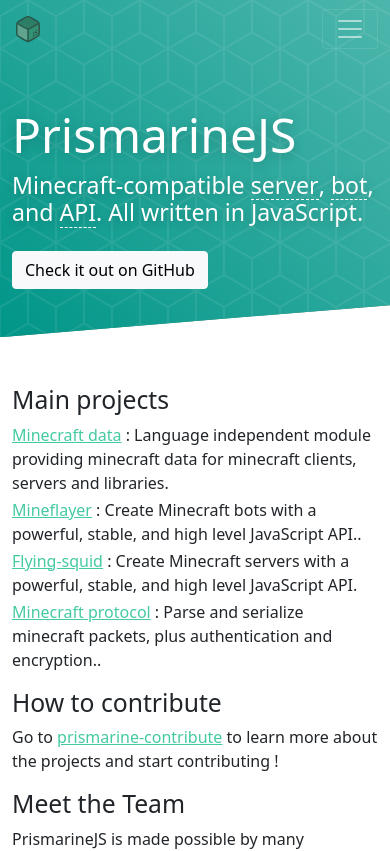
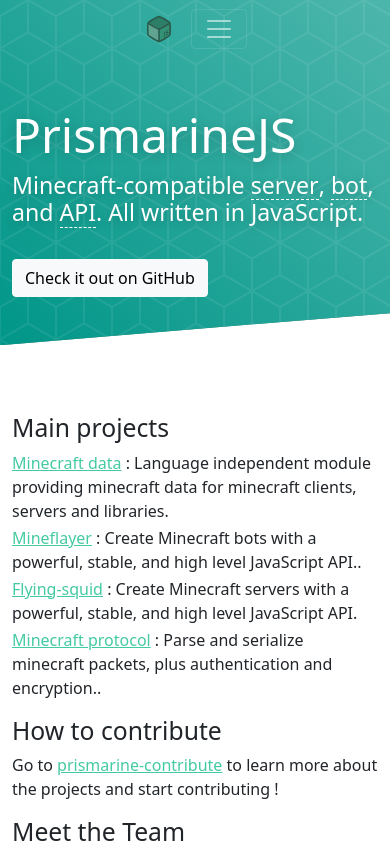
Before and after one commit to PrismarineJS/prismarinejs.github.io, a React (Create React App) app: page / in a window 390 px wide. Shown: the top 851 px of the page. Built offline with nearby package versions, Linux system fonts and the light colour scheme.

Commit message:
Update for latest React (#79)
* update react

* Fix styles

* remove package-lock.json

```diff
--- a/src/App.css
+++ b/src/App.css
@@ -57,7 +57,7 @@
 }
 
 .promoBanner {
-  background-image: url(/images/background.svg), linear-gradient(45deg, #009688, #4db6ac)!important;
+  background-image: url(../public/images/background.svg), linear-gradient(45deg, #009688, #4db6ac) !important;
   background-repeat: repeat;
   background-size: 3.5rem, 100%;
   clip-path: polygon(0 0, 100% 0, 100% calc(100% - 2rem), 0 100%);
@@ -126,3 +126,24 @@
 .meetTheTeam h3 {
   margin-bottom: 1rem;
 }
+
+.navbar {
+  display: flex;
+  justify-content: center;
+  width: fit-content;
+
+  .nav-button {
+    border-radius: 22px;
+    padding-left: 8px;
+    padding-right: 8px;
+
+    > a {
+      color: white;
+      display: flex;
+      gap: 8px;
+      > img {
+        filter: invert(1);
+      }
+    }
+  }
+}
--- a/src/App.js
+++ b/src/App.js
@@ -1,20 +1,17 @@
-import React, { Component } from 'react';
+import React, { useState } from 'react'
 
-import 'bootstrap/dist/css/bootstrap.min.css';
-import './App.css';
+import 'bootstrap/dist/css/bootstrap.min.css'
+import './App.css'
 
-class Members extends Component {
-  constructor(props) {
-    super(props)
-
-    this.state = {
+function Members () {
+  const state = {
     maintainers: [
       { id: '2346494', name: 'Romain Beaumont', username: 'rom1504' },
       { id: '1069318', name: 'Robin Lambertz', username: 'roblabla' },
       { id: '1977472', name: 'Karang', username: 'Karang' },
       { id: '8526903', name: 'Keegan', username: 'mhsjlw', extra: 'flying-squid' },
       { id: '13330620', name: 'Kasper Seweryn', username: 'wvffle', extra: 'mineflayer' },
-        { id: '8838132', name: 'plexigras', username: 'plexigras', extra: 'mineflayer'},
+      { id: '8838132', name: 'plexigras', username: 'plexigras', extra: 'mineflayer' }
     ],
     contributors: [
       { id: '106511', name: 'Andrew Kelley', username: 'andrewrk' },
@@ -23,50 +20,45 @@
       { id: '2260564', name: 'Harold Feit', username: 'DreadWingKnight' },
       { id: '5000732', name: '', username: 'ciolt', extra: 'website' },
       { id: '1270100', name: 'Will Franzen', username: 'wtfaremyinitials' },
-        { id: '1077050', name: 'Dennis Bartlett', username: 'dcbartlett' },
+      { id: '1077050', name: 'Dennis Bartlett', username: 'dcbartlett' }
     ]
   }
-  }
 
-  componentWillMount() {
-
-  }
-
-  render() {
   return (
-      <div className="container">
+    <div className='container' style={{ marginTop: 20 }}>
       <h2>Main projects</h2>
       <ul>
-          <li><a href="https://prismarinejs.github.io/minecraft-data">Minecraft data</a> : Language independent module providing minecraft data for minecraft clients, servers and libraries.</li>
-          <li><a href="https://prismarinejs.github.io/mineflayer">Mineflayer</a> : Create Minecraft bots with a powerful, stable, and high level JavaScript API..</li>
-          <li><a href="https://prismarinejs.github.io/flying-squid">Flying-squid</a> : Create Minecraft servers with a powerful, stable, and high level JavaScript API.</li>
-          <li><a href="https://prismarinejs.github.io/node-minecraft-protocol">Minecraft protocol</a> : Parse and serialize minecraft packets, plus authentication and encryption..</li>
+        <li><a href='https://prismarinejs.github.io/minecraft-data'>Minecraft data</a> : Language independent module providing minecraft data for minecraft clients, servers and libraries.</li>
+        <li><a href='https://prismarinejs.github.io/mineflayer'>Mineflayer</a> : Create Minecraft bots with a powerful, stable, and high level JavaScript API..</li>
+        <li><a href='https://prismarinejs.github.io/flying-squid'>Flying-squid</a> : Create Minecraft servers with a powerful, stable, and high level JavaScript API.</li>
+        <li><a href='https://prismarinejs.github.io/node-minecraft-protocol'>Minecraft protocol</a> : Parse and serialize minecraft packets, plus authentication and encryption..</li>
       </ul>
       <h2>How to contribute</h2>
-        <p>Go to <a href="https://github.com/PrismarineJS/prismarine-contribute">prismarine-contribute</a> to learn more about the projects
-        and start contributing !</p>
+      <p>Go to <a href='https://github.com/PrismarineJS/prismarine-contribute'>prismarine-contribute</a> to learn more about the projects
+        and start contributing !
+      </p>
       <h2>Meet the Team</h2>
       <p>PrismarineJS is made possible by many contributors who have put their time and effort into making the project possible.</p>
-        <div className="row">
-          <div className="col-md">
+      <div className='row'>
+        <div className='col-md'>
           <h3>Maintainers</h3>
           <ul>
-              {this.state.maintainers.map((e) => {
+            {state.maintainers.map((e) => {
               return (
                 <li key={e.id}>
-                      <img src={`https://avatars.githubusercontent.com/u/${e.id}?s=54`} alt="true" /> {e.name} <a href={`https://github.com/${e.username}`}>@{e.username}</a> {e.extra ? (<code>{e.extra}</code>) : undefined }
+                  <img src={`https://avatars.githubusercontent.com/u/${e.id}?s=54`} alt='true' /> {e.name} <a href={`https://github.com/${e.username}`}>@{e.username}</a> {e.extra ? (<code>{e.extra}</code>) : undefined}
                 </li>
               )
             })}
           </ul>
         </div>
-          <div className="col-md">
+        <div className='col-md'>
           <h3>Contributors</h3>
           <ul>
-              {this.state.contributors.map((e) => {
+            {state.contributors.map((e) => {
               return (
                 <li key={e.id}>
-                    <img src={`https://avatars.githubusercontent.com/u/${e.id}?s=54`} alt="true" /> {e.name} <a href={`https://github.com/${e.username}`}>@{e.username}</a> {e.extra ? (<code>{e.extra}</code>) : undefined }
+                  <img src={`https://avatars.githubusercontent.com/u/${e.id}?s=54`} alt='true' /> {e.name} <a href={`https://github.com/${e.username}`}>@{e.username}</a> {e.extra ? (<code>{e.extra}</code>) : undefined}
                 </li>
               )
             })}
@@ -76,53 +68,52 @@
     </div>
   )
 }
+
+function NavEntry ({ name, link, image }) {
+  return (
+    <li className='nav-item nav-button'>
+      <a className='nav-link' href={link}>
+        <img src={image} style={{ width: 24, height: 24 }} />
+        {name}
+      </a>
+    </li>
+  )
 }
 
-export class App extends Component {
-  constructor(props) {
-    super(props)
+export function App () {
+  const [backgroundPosition, setBackgroundPosition] = useState('0 0, 0 0')
 
-    this.state = { backgroundPosition: "0 0, 0 0" }
-
-    this.onMouseMove = this.onMouseMove.bind(this)
+  function onMouseMove (e) {
+    const posX = e.clientX / 20
+    const posY = e.clientY / 20
+    setBackgroundPosition(`${posX}px ${posY}px, 0px 0px`)
   }
 
-  componentWillMount() {
-    document.addEventListener('mousemove', this.onMouseMove)
-  }
-
-  onMouseMove(e) {
-    const posX = e.clientX / 20;
-    const posY = e.clientY / 20
-    this.setState({ backgroundPosition: `${posX}px ${posY}px, 0px 0px` })
-  }
-
-  render() {
   return (
-      <div>
-        <div className="promoBanner active" style={{backgroundPosition: this.state.backgroundPosition}}>
-          <nav className="navbar navbar-expand-md container transparent navbar-dark">
-            <a className="navbar-brand" href="/"><img className="d-inline-block align-top" src="/images/prismarine_js.svg" width={32} height={32} alt="PrismarineJS" /></a><button className="navbar-toggler" type="button" data-toggle="collapse" data-target="#navbarContent" aria-controls="navbarContent" aria-expanded="false" aria-label="Toggle navigation"><span className="navbar-toggler-icon" /></button>
-            <div className="collapse navbar-collapse" id="navbarContent">
-              <ul className="navbar-nav mr-auto">
-                <li className="nav-item"><a className="nav-link" href="https://github.com/PrismarineJS">GitHub</a></li>
+    <div onMouseMove={onMouseMove}>
+      <div className='promoBanner active' style={{ backgroundPosition }}>
+        <nav className='navbar navbar-expand-md container transparent navbar-dark'>
+          <a className='navbar-brand' href='/'><img className='d-inline-block align-top' src='/images/prismarine_js.svg' width={32} height={32} alt='PrismarineJS' /></a><button className='navbar-toggler' type='button' data-toggle='collapse' data-target='#navbarContent' aria-controls='navbarContent' aria-expanded='false' aria-label='Toggle navigation'><span className='navbar-toggler-icon' /></button>
+          <div className='collapse navbar-collapse' id='navbarContent'>
+            <ul className='navbar-nav mr-auto'>
+              <NavEntry name='GitHub' link='https://github.com/PrismarineJS' image='https://upload.wikimedia.org/wikipedia/commons/9/91/Octicons-mark-github.svg' />
+              <NavEntry name='Discord' link='https://discord.gg/GsEFRM8' image='https://cdn.prod.website-files.com/6257adef93867e50d84d30e2/636e0a6918e57475a843f59f_icon_clyde_black_RGB.svg' />
             </ul>
           </div>
         </nav>
-          <div className="container promo pb-5 pt-5 mb-5">
-            <h1 className="text-left display-4 col-md-auto">PrismarineJS</h1>
-            <h3 className="text-left col-md-8">Minecraft-compatible <a href="https://github.com/PrismarineJS/flying-squid" title="PrismarineJS/Flying-Squid on GitHub">server</a>, <a href="https://github.com/PrismarineJS/mineflayer" title="PrismarineJS/Mineflayer on GitHub">bot</a>, and <a href="https://github.com/PrismarineJS/node-minecraft-protocol" title="PrismarineJS/Node-Minecraft-Protocol on GitHub">API</a>. All written in JavaScript.</h3>
-            <div className="col-md-auto mt-4"><a href="https://github.com/PrismarineJS"><button className="btn btn-light" type="button">Check it out on GitHub</button></a></div>
+        <div className='container promo pb-5 pt-5 mb-5' style={{ display: 'flex', flexDirection: 'column', justifyContent: 'center', width: 'fit-content' }}>
+          <h1 className='text-left display-4 col-md-auto'>PrismarineJS</h1>
+          <h3 className='text-left col-md-12'>Minecraft-compatible <a href='https://github.com/PrismarineJS/flying-squid' title='PrismarineJS/Flying-Squid on GitHub'>server</a>, <a href='https://github.com/PrismarineJS/mineflayer' title='PrismarineJS/Mineflayer on GitHub'>bot</a>, and <a href='https://github.com/PrismarineJS/node-minecraft-protocol' title='PrismarineJS/Node-Minecraft-Protocol on GitHub'>API</a>. All written in JavaScript.</h3>
+          <div className='col-md-auto mt-4'><a href='https://github.com/PrismarineJS'><button className='btn btn-light' type='button'>Check it out on GitHub</button></a></div>
         </div>
       </div>
-        <div className="content container-fluid">
-          <div className="row markdown-render meetTheTeam">
+      <div className='content container-fluid' style={{ display: 'flex', justifyContent: 'center' }}>
+        <div className='row markdown-render meetTheTeam'>
           <Members />
         </div>
       </div>
     </div>
-    );
-  }
+  )
 }
 
-export default App;
+export default App
--- a/src/index.js
+++ b/src/index.js
@@ -1,24 +1,19 @@
-import React, { Component } from 'react';
-import ReactDOM from 'react-dom';
-import { BrowserRouter, Switch, Route } from 'react-router-dom';
+import React, { Component } from 'react'
+import ReactDOM from 'react-dom/client'
 
-import './index.css';
-import { App } from './App';
+import './index.css'
+import { App } from './App'
 
 class Index extends Component {
-  render() {
+  render () {
     return (
       <div>
-        <BrowserRouter>
-          <div>
-            <Switch>
-              <Route exact path='/' component={App}/>
-            </Switch>
-          </div>
-        </BrowserRouter>
+        <App />
       </div>
     )
   }
 }
 
-ReactDOM.render(<Index />, document.getElementById('root'));
+const container = document.getElementById('root')
+const root = ReactDOM.createRoot(container)
+root.render(<Index />)
```
Also changed, not shown: package.json (+11 -7 lines), public/manifest.json (deleted), 2 other files (tests, documents, lock files or other folders). Lines whose indentation alone changed are shown as unchanged.
